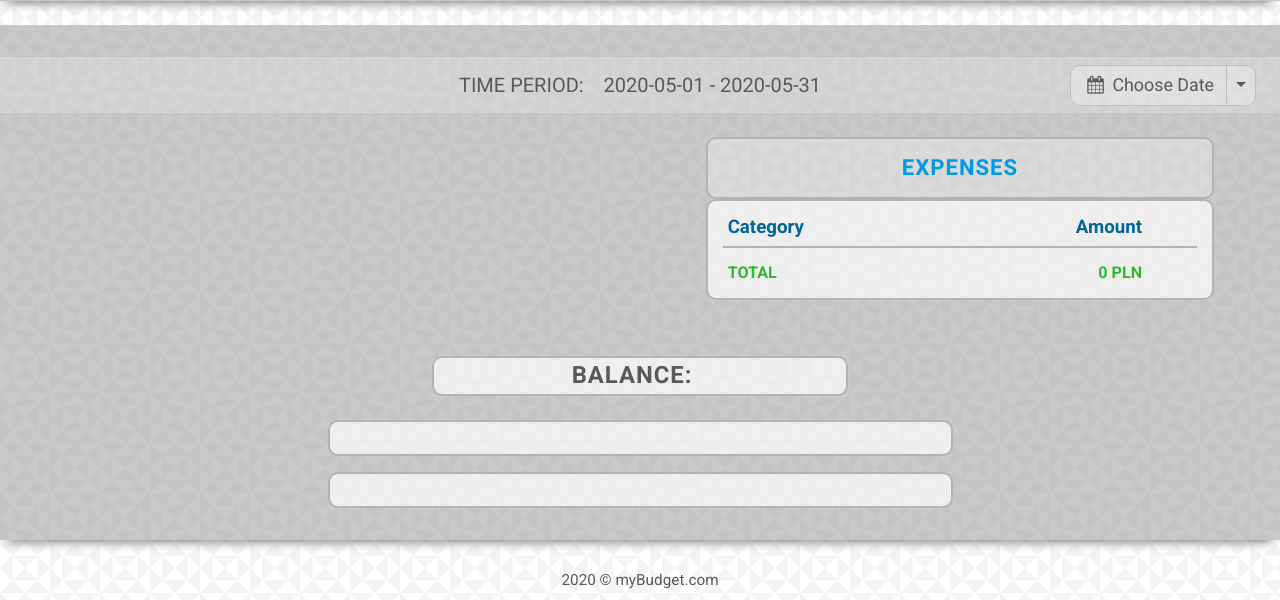
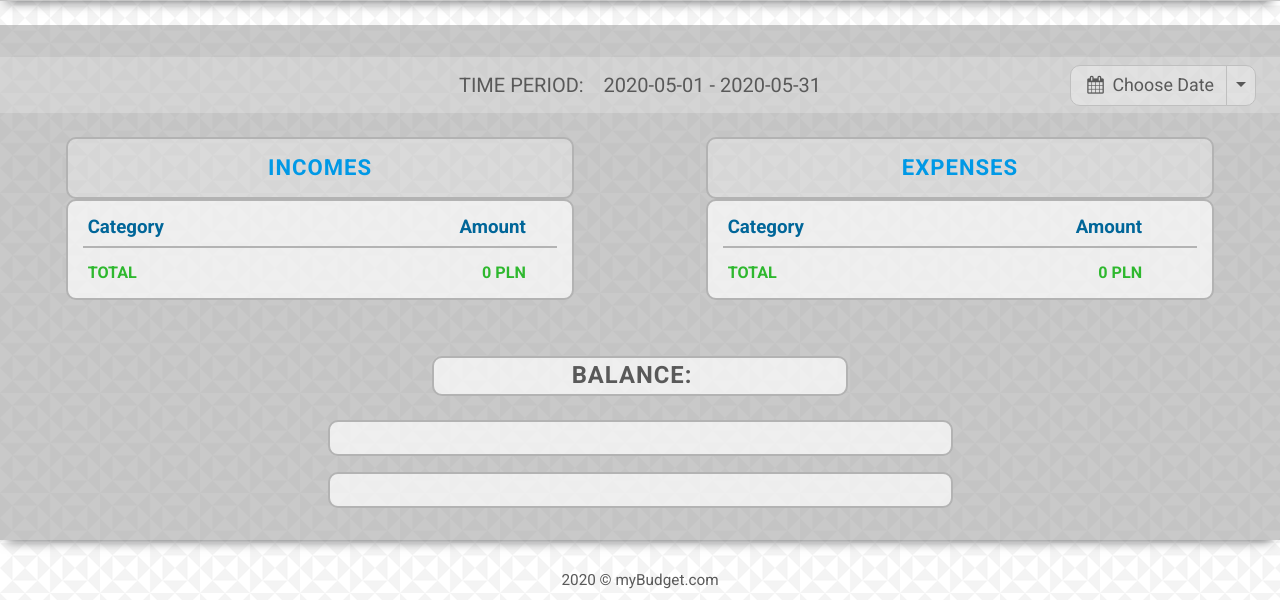
Before and after one commit to ms-magdalena92/BudgetManager_WEB, a PHP site: page /balance.php?userStartDate=2020-05-01&userEndDate=2020-05-31 in a window 1280 px wide. Shown: the part 207-807 px from the top of the page. Run offline with PHP 8.4, Linux system fonts and the light colour scheme; the visitor is signed in with stand-in values (Sample User, id 1); tables that the repository leaves empty or names only in its code hold one stand-in row (values such as "Sample post"); some libraries are stand-ins or nearby versions; some web fonts are replaced.

Commit message:
Displaying user's incomes depending on chosen time period

```diff
--- a/balance.php
+++ b/balance.php
@@ -18,15 +18,25 @@ if(isset($_SESSION['loggedUserId'])) {
 			$endDate = $_GET['userEndDate'];
 		}
 
-		$balanceQuery = $db -> prepare(
+		$expensesQuery = $db -> prepare(
 		"SELECT e.category_id, ec.expense_category, SUM(e.expense_amount)
 		FROM expenses e NATURAL JOIN expense_categories ec
 		WHERE e.user_id=:loggedUserId AND e.expense_date BETWEEN :startDate AND :endDate
 		GROUP BY e.category_id
 		ORDER BY SUM(e.expense_amount) DESC");
-		$balanceQuery -> execute([':loggedUserId'=> $_SESSION['loggedUserId'], ':startDate'=> $startDate, ':endDate'=> $endDate]);
+		$expensesQuery -> execute([':loggedUserId'=> $_SESSION['loggedUserId'], ':startDate'=> $startDate, ':endDate'=> $endDate]);
 
-		$expensesOfLoggedUser = $balanceQuery -> fetchAll();
+		$expensesOfLoggedUser = $expensesQuery -> fetchAll();
+
+		$incomesQuery = $db -> prepare(
+		"SELECT i.category_id, ic.income_category, SUM(i.income_amount)
+		FROM incomes i NATURAL JOIN income_categories ic
+		WHERE i.user_id=:loggedUserId AND i.income_date BETWEEN :startDate AND :endDate
+		GROUP BY i.category_id
+		ORDER BY SUM(i.income_amount) DESC");
+		$incomesQuery -> execute([':loggedUserId'=> $_SESSION['loggedUserId'], ':startDate'=> $startDate, ':endDate'=> $endDate]);
+
+		$incomesOfLoggedUser = $incomesQuery -> fetchAll();
 	} else {
 
 		header ("Location: menu.php");
@@ -201,7 +211,46 @@ if(isset($_SESSION['loggedUserId'])) {
 			</div>
 
 			<div class="row justify-content-center" id="tables">
-				<div class="table-responsive col-md-6" id="tableIncomes"></div>
+				<div class="table-responsive col-md-6" id="tableIncomes">
+					<table class="table-sm col-lg-10 mx-auto my-2">
+						<tbody>
+							<thead class="thead-dark">
+								<caption>Incomes</caption>
+								<tr>
+									<th class="category">Category</th>
+									<th class="amount">Amount</th>
+									<th></th>
+								</tr>
+							</thead>
+
+							<?php
+								$totalIncomes = 0;
+
+								foreach ($incomesOfLoggedUser as $incomes) {
+									echo "<tr class=\"summary\"><td class=\"category\">{$incomes['income_category']}</td><td class=\"sum\">{$incomes['SUM(i.income_amount)']} PLN</td></tr>";
+
+									$totalIncomes += $incomes['SUM(i.income_amount)'];
+
+									$incomesTableRowsQuery = $db -> prepare(
+									"SELECT income_date, income_amount, income_comment
+									FROM incomes
+									WHERE category_id=:incomeCategoryId AND user_id=:loggedUserId AND income_date BETWEEN :startDate AND :endDate
+									ORDER BY income_date ASC");
+									$incomesTableRowsQuery -> execute([':loggedUserId' => $_SESSION['loggedUserId'], ':incomeCategoryId' => $incomes['category_id'], ':startDate'=> $startDate, ':endDate'=> $endDate]);
+
+									$incomesOfSpecificCategory = $incomesTableRowsQuery -> fetchAll();
+
+									foreach ($incomesOfSpecificCategory as $categoryIncome) {
+										echo "<tr><td class=\"date\">{$categoryIncome['income_date']}</td><td class=\"amount\">{$categoryIncome['income_amount']} PLN</td><td class=\"comment\">{$categoryIncome['income_comment']}</td></tr>";
+									}
+								}
+
+								echo "<tr class=\"summary\"><td class=\"total\">TOTAL</td><td class=\"sum\">{$totalIncomes} PLN</td></tr>";
+							?>
+						</tbody>
+					</table>
+				</div>
+
 				<div class="table-responsive col-md-6" id="tableExpenses">
 
 					<table class="table-sm col-lg-10 mx-auto my-2">
@@ -224,14 +273,14 @@ if(isset($_SESSION['loggedUserId'])) {
 
 									$totalExpenses += $expenses['SUM(e.expense_amount)'];
 
-									$tableRowsQuery = $db -> prepare(
+									$expensesTableRowsQuery = $db -> prepare(
 									"SELECT e.expense_date, e.expense_amount, pm.payment_method, e.expense_comment
 									FROM expenses e NATURAL JOIN payment_methods pm
 									WHERE e.category_id=:expenseCategoryId AND e.user_id=:loggedUserId AND e.expense_date BETWEEN :startDate AND :endDate
 									ORDER BY e.expense_date ASC");
-									$tableRowsQuery -> execute([':loggedUserId' => $_SESSION['loggedUserId'], ':expenseCategoryId' => $expenses['category_id'], ':startDate'=> $startDate, ':endDate'=> $endDate]);
+									$expensesTableRowsQuery -> execute([':loggedUserId' => $_SESSION['loggedUserId'], ':expenseCategoryId' => $expenses['category_id'], ':startDate'=> $startDate, ':endDate'=> $endDate]);
 
-									$expensesOfSpecificCategory = $tableRowsQuery -> fetchAll();
+									$expensesOfSpecificCategory = $expensesTableRowsQuery -> fetchAll();
 
 									foreach ($expensesOfSpecificCategory as $categoryExpense) {
 										echo "<tr><td class=\"date\">{$categoryExpense['expense_date']}</td><td class=\"amount\">{$categoryExpense['expense_amount']} PLN</td><td class=\"payment\">{$categoryExpense['payment_method']}</td><td class=\"comment\">{$categoryExpense['expense_comment']}</td></tr>";
```
